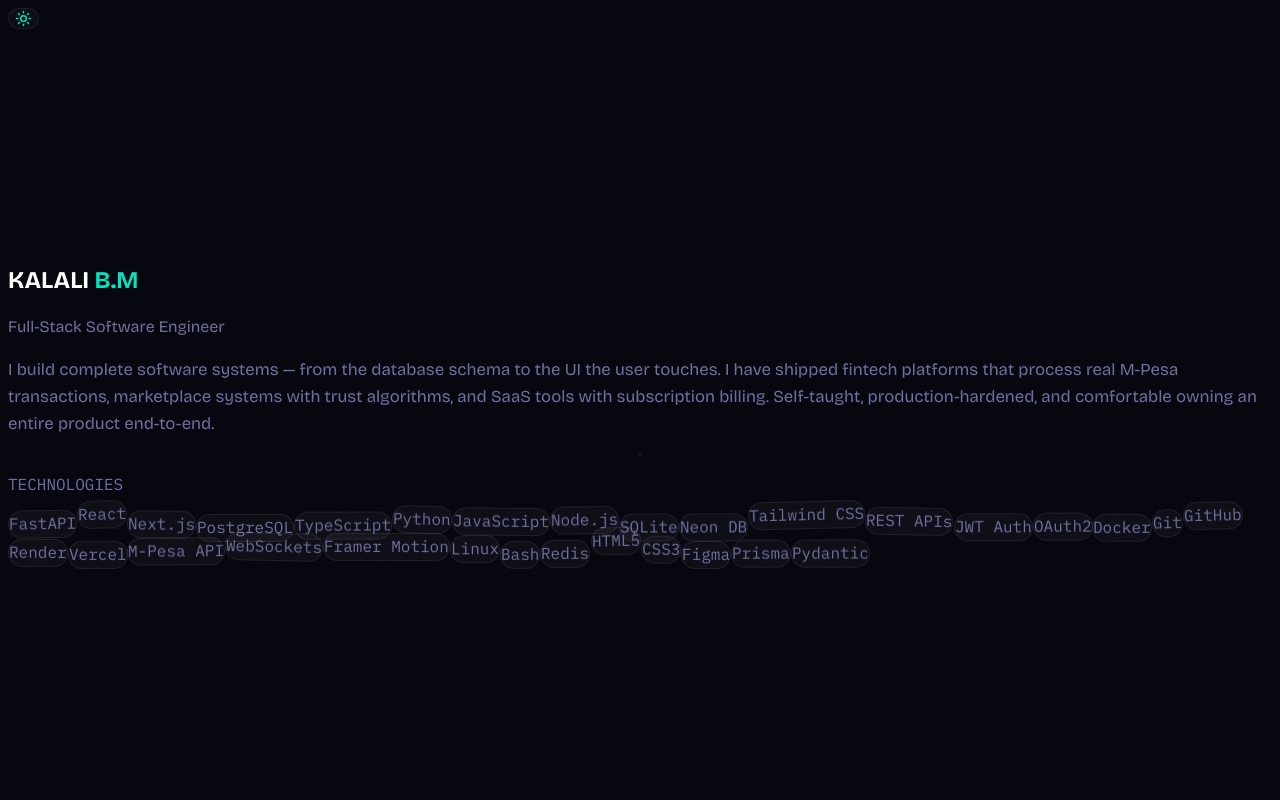
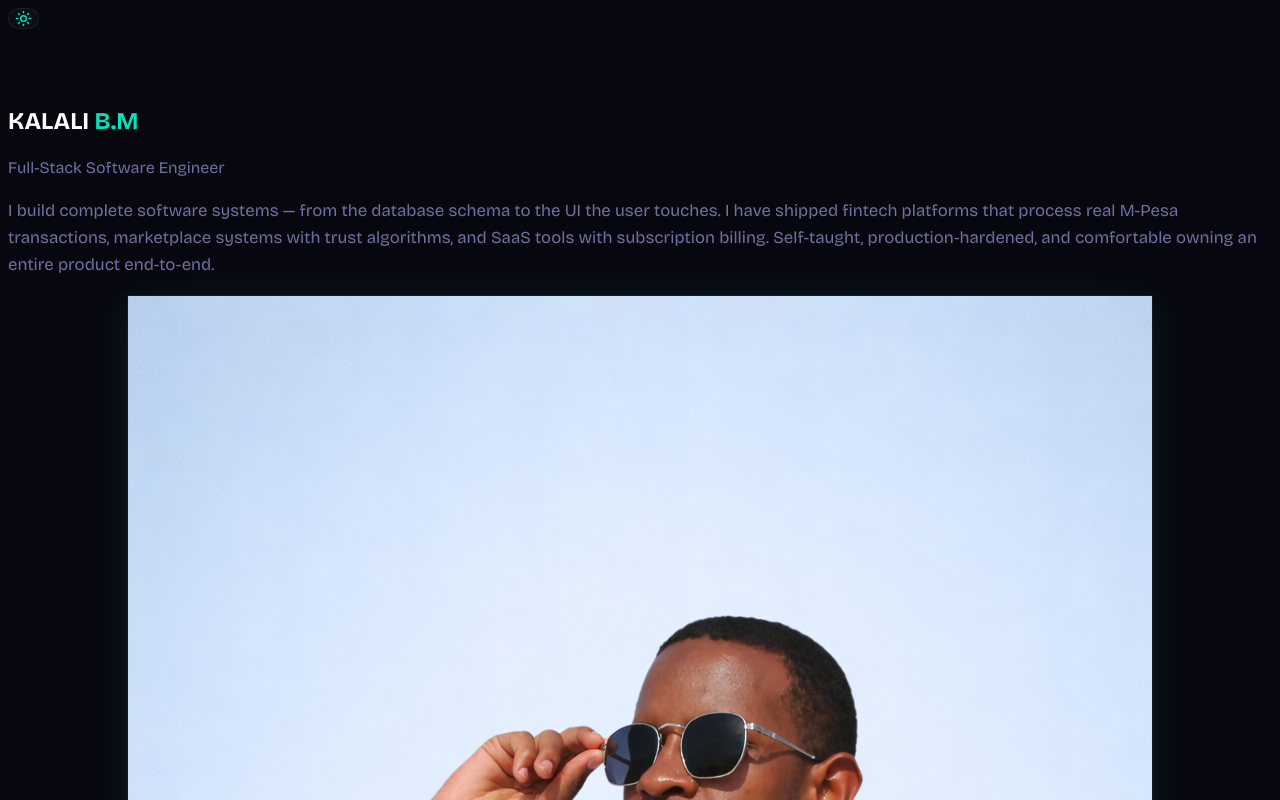
Before and after one commit to Bri-ankash/Kalali-B.M-Portfolio, a Next.js app: page / in a window 1280 px wide. Shown: the top 800 px of the page. Built offline with nearby package versions, Linux system fonts and the light colour scheme.

Commit message:
feat: add photo to hero

```diff
--- a/app/components/hero.tsx
+++ b/app/components/hero.tsx
@@ -21,10 +21,8 @@ export default function Hero() {
 
       <HeroGlow />
 
-      {/* TOP ROW — Text left, Photo right */}
-      <div className="z-10 max-w-5xl mx-auto w-full flex flex-col md:flex-row items-center gap-12 md:gap-16">
+      <div className="z-10 max-w-4xl mx-auto w-full flex flex-col md:flex-row items-center gap-10 md:gap-16">
 
-        {/* LEFT — Text */}
         <motion.div
           initial={{ opacity: 0, x: -30 }}
           animate={{ opacity: 1, x: 0 }}
@@ -39,7 +37,7 @@ export default function Hero() {
             Full-Stack Software Engineer
           </p>
 
-          <p className="mt-6 max-w-lg leading-relaxed" style={{ color: "var(--text-muted)", fontSize: "1.05rem" }}>
+          <p className="mt-6 leading-relaxed" style={{ color: "var(--text-muted)", fontSize: "1.05rem" }}>
             I build complete software systems — from the database schema to the
             UI the user touches. I have shipped fintech platforms that process
             real M-Pesa transactions, marketplace systems with trust algorithms,
@@ -48,46 +46,40 @@ export default function Hero() {
           </p>
         </motion.div>
 
-        {/* RIGHT — Photo */}
         <motion.div
           initial={{ opacity: 0, x: 30 }}
           animate={{ opacity: 1, x: 0 }}
-          transition={{ duration: 0.7, delay: 0.15 }}
+          transition={{ duration: 0.7 }}
           className="shrink-0"
         >
           <div
-            className="relative w-64 h-80 md:w-72 md:h-96 rounded-2xl overflow-hidden"
-            style={{ border: "1px solid var(--card-border)", boxShadow: "0 20px 60px var(--card-shadow)" }}
+            className="w-56 h-64 md:w-64 md:h-80 rounded-2xl overflow-hidden border"
+            style={{ borderColor: "var(--card-border)", boxShadow: "0 8px 40px var(--accent-glow)" }}
           >
             <Image
-              src="/profile.png"
+              src="/brian.png"
               alt="Kalali B.M"
-              fill
-              className="object-cover object-top"
+              width={320}
+              height={400}
+              className="w-full h-full object-cover object-top"
               priority
-            />
-            {/* Subtle accent overlay at bottom */}
-            <div
-              className="absolute bottom-0 left-0 right-0 h-16"
-              style={{ background: "linear-gradient(to top, var(--accent-glow), transparent)" }}
             />
           </div>
         </motion.div>
 
       </div>
 
-      {/* TECH STACK — Below the row */}
       <motion.div
-        initial={{ opacity: 0, y: 20 }}
-        animate={{ opacity: 1, y: 0 }}
-        transition={{ delay: 0.5, duration: 0.7 }}
-        className="z-10 max-w-5xl mx-auto w-full mt-14"
+        initial={{ opacity: 0 }}
+        animate={{ opacity: 1 }}
+        transition={{ delay: 0.5, duration: 0.8 }}
+        className="z-10 max-w-4xl mx-auto w-full mt-14"
       >
-        <p className="text-xs mono tracking-widest uppercase mb-5" style={{ color: "var(--text-muted)" }}>
+        <p className="text-xs mono tracking-widest uppercase mb-6" style={{ color: "var(--text-muted)" }}>
           Technologies
         </p>
 
-        <div className="flex flex-wrap gap-3">
+        <div className="flex flex-wrap gap-3 justify-start">
           {techStack.map((tech, i) => (
             <span
               key={tech}
```
